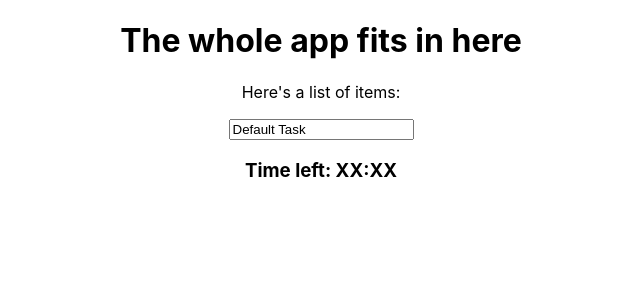
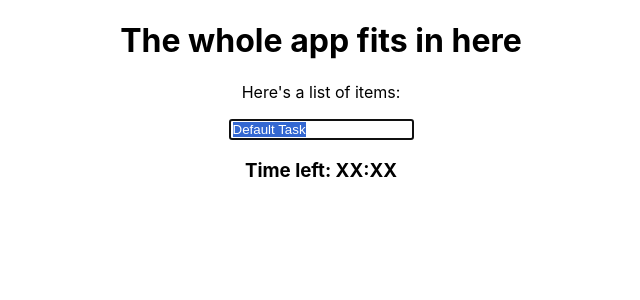
Before and after one commit to LaustinSpayce/countdown-timer, a React (Create React App) app: page / in a window 1280 px wide. Both pictures are taken after a click on the element "Default Task". Shown: the top 300 px of the page, without its empty margins (319-959 px from the left). Built offline with nearby package versions, Linux system fonts and the light colour scheme.

Commit message:
Input box focuses on click

```diff
--- a/src/components/countdownitem.jsx
+++ b/src/components/countdownitem.jsx
@@ -1,35 +1,47 @@
-import React, { useState } from 'react'
+import React, { useState, useRef, useEffect } from 'react'
 
 export default function CountdownItem(props) {
-  const [TaskName, setTaskName] = useState("Default Task")
-  const [TaskEditing, setTaskEditing] = useState(false)
+  const [taskName, settaskName] = useState("Default Task")
+  const [taskEditing, settaskEditing] = useState(false)
+  const inputRef = useRef(null)
 
-  function ChangeName(event) {
-    setTaskEditing(true)
-    console.log('clicky click')
+  // Need to set the focus on the text box
+  function ClickTask(event) {
+    settaskEditing(true)
   }
 
+  // Validate the text box, React controlled form
   function OnTextBoxChange(event) {
-    setTaskName(event.target.value)
+    settaskName(event.target.value)
   }
 
+
+  // TODO: Don't allow an empty box!
   function onKeyPress(event) {
     const key = event.which || event.keyCode
-    if (key === 13 ) {
-      setTaskEditing(false)
+    if (key === 13 ) { // Hit enter or return
+      settaskEditing(false)
     }
   }
 
+  // If you click away it'll commit the value
   function onTextEditorBlur(event) {
-    setTaskEditing(false)
+    settaskEditing(false)
   }
 
-  let editor = <input value={TaskName} onChange={OnTextBoxChange} onKeyPress={onKeyPress} onBlur={onTextEditorBlur}/>
-  let textDisplay = <p>{TaskName}</p>
+  // Check the task name is being edited or not, focus the input if it is
+  useEffect(() => {
+    if (taskEditing) {
+      inputRef.current.select()
+    }
+  }, [taskEditing])
+
+  const editor = <input value={taskName} ref={inputRef} onChange={OnTextBoxChange} onKeyPress={onKeyPress} onBlur={onTextEditorBlur}/>
+  const textDisplay = <p>{taskName}</p>
 
   return (
     <div>
-      <div onClick={(event) => {ChangeName(event)}}>{TaskEditing ? editor : textDisplay}</div>
+      <div onClick={(event) => {ClickTask(event)}}>{taskEditing ? editor : textDisplay}</div>
       <h3>Time left: XX:XX</h3>
     </div>
   )
```
